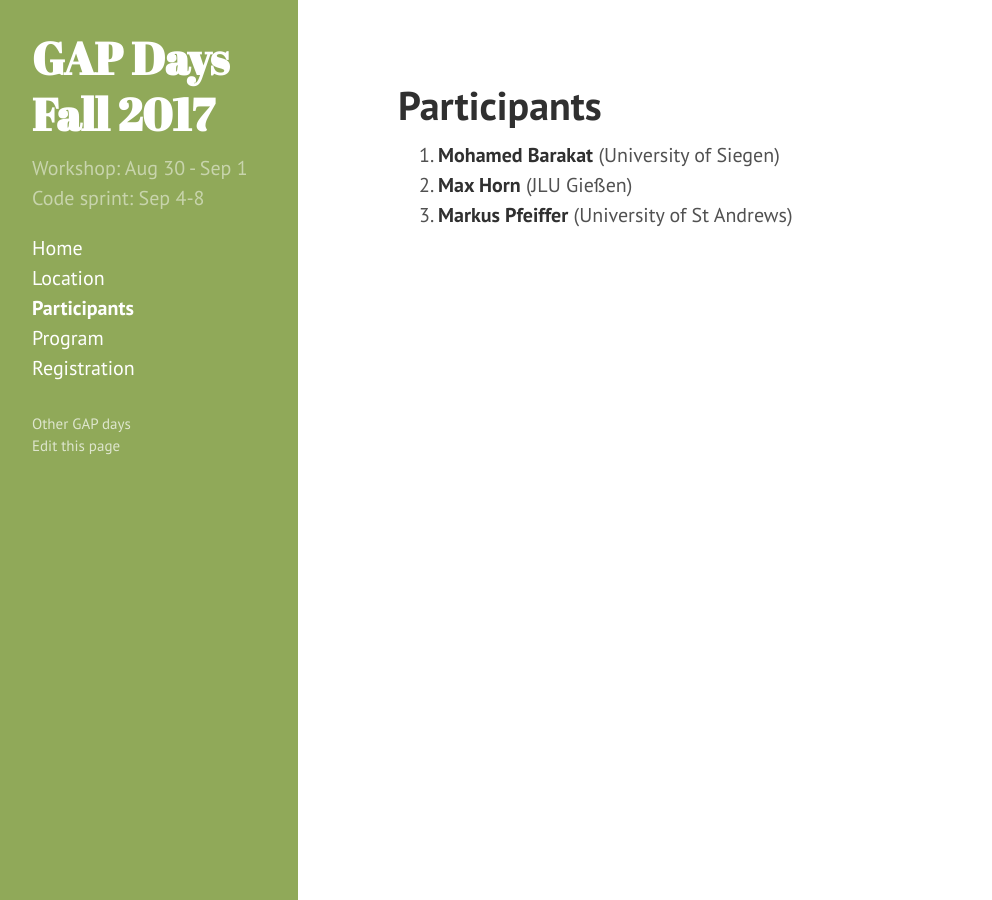
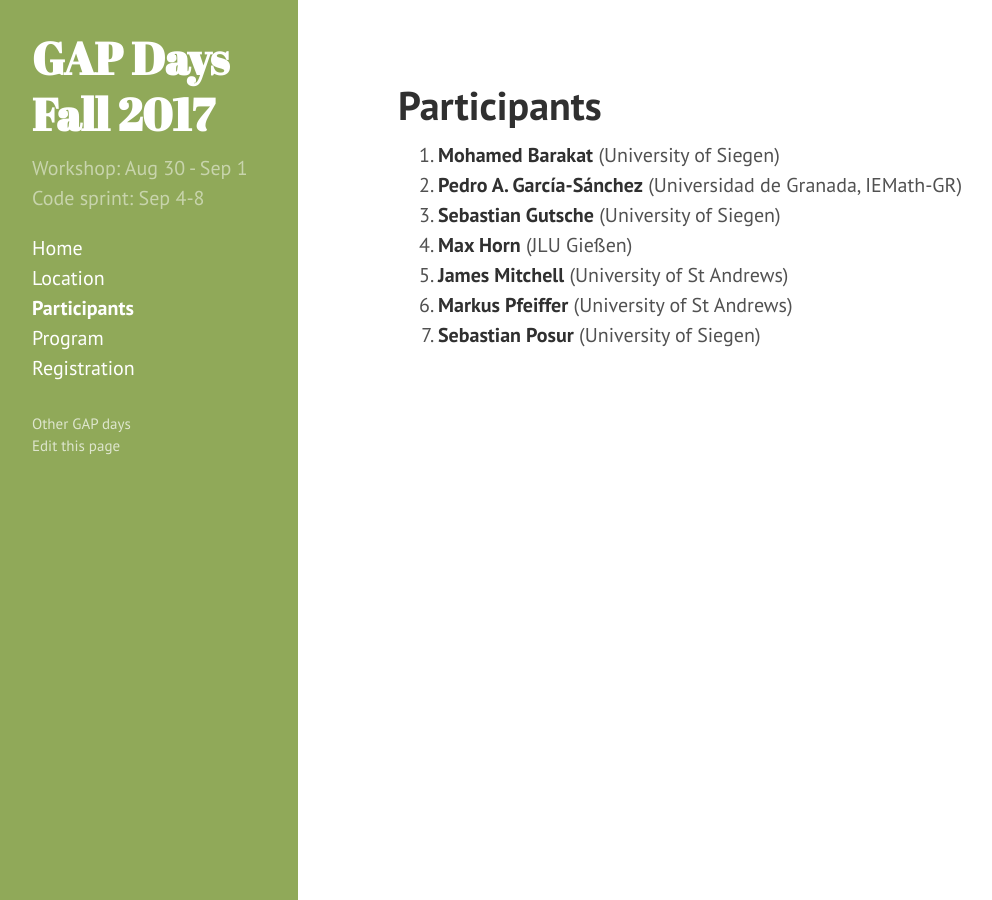
Before and after one commit to lbfm-rwth/gap-in-algebraic-research-2018, a Jekyll site: the page built from participants.md, in a window 1280 px wide. Shown: the whole page, without its empty margins (2-994 px from the left). Built offline with Jekyll 4.4.1, drawn with Linux system fonts in a browser that asks for light colours.

Commit message:
Update participants

```diff
--- a/_data/participants.yml
+++ b/_data/participants.yml
@@ -12,17 +12,20 @@
 # - name: Martin Bies
 #   affiliation: Institute for Theoretical Physics, Heidelberg
 
-# - name: Sebastian Gutsche
-#   affiliation: University of Siegen
+- name: Pedro A. García-Sánchez
+  affiliation: Universidad de Granada, IEMath-GR
+
+- name: Sebastian Gutsche
+  affiliation: University of Siegen
 
 # - name: Marcel Hark
 #   affiliation: University of Siegen
 
+- name: Max Horn
+  affiliation: JLU Gießen
+
 # - name: Chris Jefferson
 #   affiliation: University of St Andrews
-
-- name: Max Horn
-  affiliation: JLU Gießen
 
 # - name: Alexander Konovalov
 #   affiliation: University of St Andrews
@@ -30,14 +33,14 @@
 # - name: Steve Linton
 #   affiliation: University of St Andrews
 
-# - name: James Mitchell
-#   affiliation: University of St Andrews
+- name: James Mitchell
+  affiliation: University of St Andrews
 
 - name: Markus Pfeiffer
   affiliation: University of St Andrews
 
-# - name: Sebastian Posur
-#   affiliation: University of Siegen
+- name: Sebastian Posur
+  affiliation: University of Siegen
 
 # - name: Kamal Saleh
 #   affiliation: University of Siegen
```
